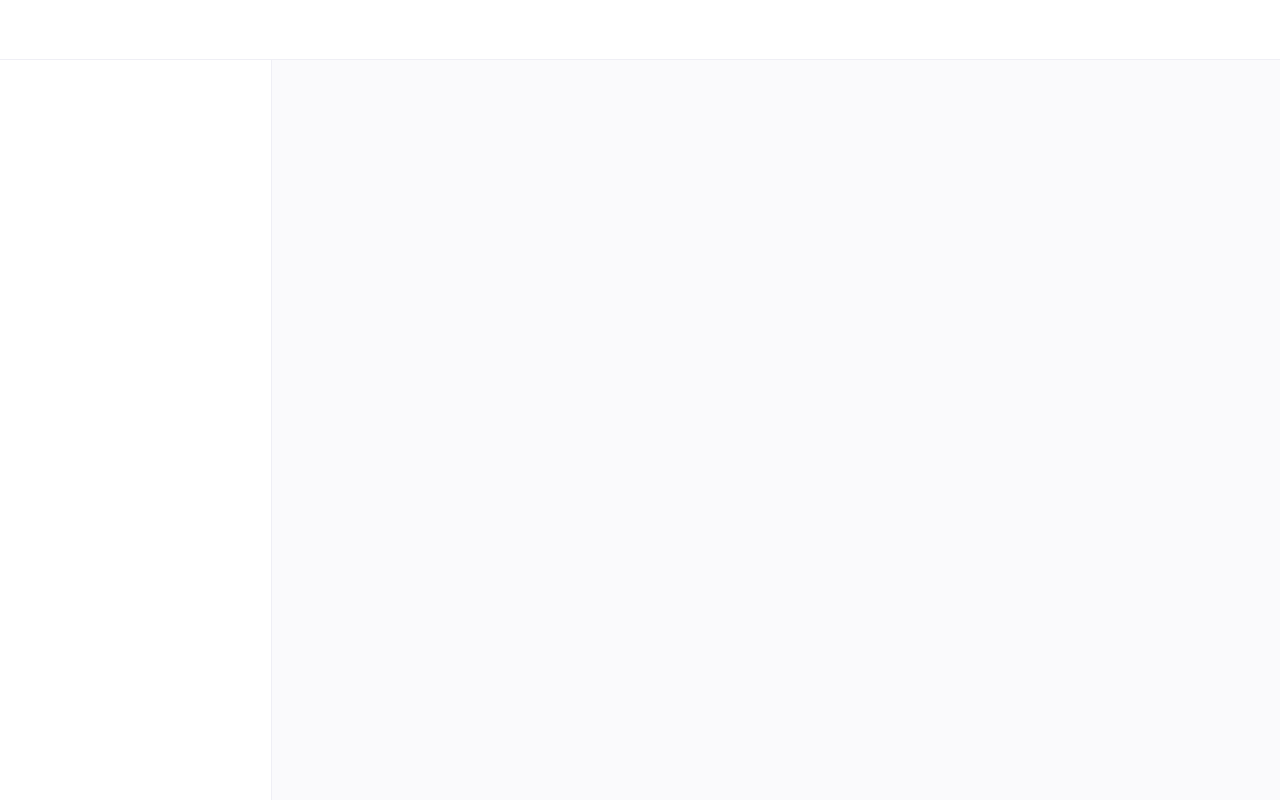
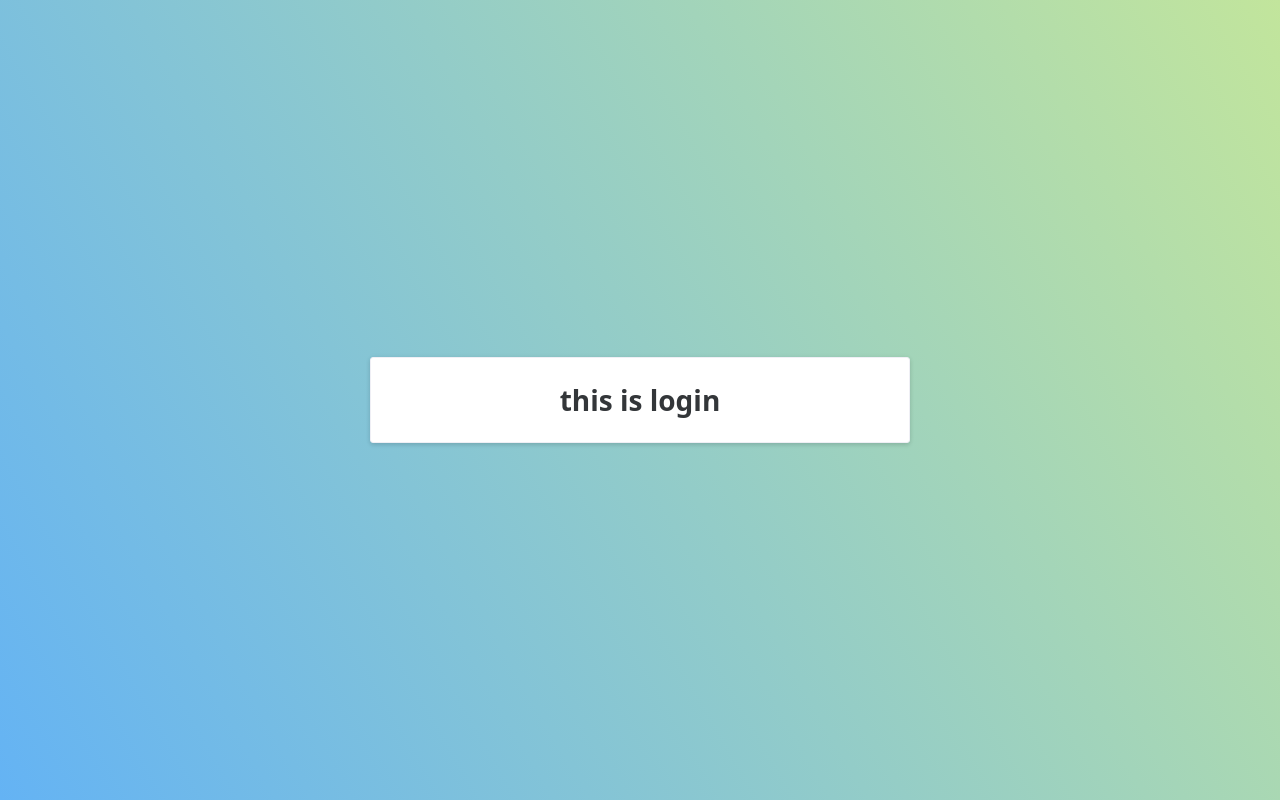
Before and after one commit to kuyaaaa/vue3-ts-admin-demo, a Vue app: page /login in a window 1280 px wide. Before the commit this address had no page. Built offline with nearby package versions, Linux system fonts and the light colour scheme.

Commit message:
👏feature:登录页面 & 全局sass变量配置

```diff
--- a/index.html
+++ b/index.html
@@ -5,6 +5,7 @@
         <link rel="icon" href="/favicon.ico" />
         <meta name="viewport" content="width=device-width, initial-scale=1.0" />
         <title>Vite App</title>
+        <link rel="stylesheet" href="./src/assets/styles/reset.css">
     </head>
     <body>
         <div id="app"></div>
--- a/src/App.vue
+++ b/src/App.vue
@@ -1,12 +1,11 @@
 <template>
     <n-message-provider>
-        <layout />
+        <router-view />
     </n-message-provider>
 </template>
 
 <script setup lang="ts">
 import { NMessageProvider } from "naive-ui";
-import Layout from "@/layout/index.vue";
 </script>
 
 <style></style>
--- /dev/null
+++ b/src/assets/styles/common.scss
@@ -0,0 +1,40 @@
+/** 通用样式 */
+
+/** ============================ 阴影&边框相关 ============================ */
+// 基础投影
+@mixin box-shadow-base {
+    box-shadow: 0 2px 4px rgba(0, 0, 0, 0.12), 0 0 6px rgba(0, 0, 0, 0.04);
+}
+
+// 浅色投影
+@mixin box-shadow-light {
+    box-shadow: 0 2px 12px 0 rgba(0, 0, 0, 0.1);
+}
+
+/** ============================ 对齐相关 ============================ */
+// flex main轴居中
+@mixin flex-center-main {
+    display: flex;
+    align-items: center;
+}
+
+// flex cross轴居中
+@mixin flex-center-cross {
+    display: flex;
+    justify-content: center;
+}
+
+// flex水平垂直居中
+@mixin flex-center-main-cross {
+    display: flex;
+    align-items: center;
+    justify-content: center;
+}
+
+// position定位水平垂直居中
+@mixin position-center-row-col {
+    position: absolute;
+    top: 50%;
+    left: 50%;
+    transform: translate(-50%, -50%);
+}
--- /dev/null
+++ b/src/assets/styles/reset.css
@@ -0,0 +1,45 @@
+/**
+* Eric Meyer's Reset CSS v2.0 (http://meyerweb.com/eric/tools/css/reset/)
+* http://cssreset.com
+*/
+html, body, div, span, applet, object, iframe,
+h1, h2, h3, h4, h5, h6, p, blockquote, pre,
+a, abbr, acronym, address, big, cite, code,
+del, dfn, em, img, ins, kbd, q, s, samp,
+small, strike, strong, sub, sup, tt, var,
+b, u, i, center,
+dl, dt, dd, ol, ul, li,
+fieldset, form, label, legend,
+table, caption, tbody, tfoot, thead, tr, th, td,
+article, aside, canvas, details, embed,
+figure, figcaption, footer, header, hgroup,
+menu, nav, output, ruby, section, summary,
+time, mark, audio, video {
+    margin: 0;
+    padding: 0;
+    border: 0;
+    vertical-align: baseline;
+}
+/* HTML5 display-role reset for older browsers */
+article, aside, details, figcaption, figure,
+footer, header, hgroup, menu, nav, section {
+    display: block;
+}
+body {
+    line-height: 1;
+}
+ol, ul {
+    list-style: none;
+}
+blockquote, q {
+    quotes: none;
+}
+blockquote:before, blockquote:after,
+q:before, q:after {
+    content: '';
+    content: none;
+}
+table {
+    border-collapse: collapse;
+    border-spacing: 0;
+}
--- a/src/router/index.ts
+++ b/src/router/index.ts
@@ -1,11 +1,17 @@
 import { createRouter, createWebHistory, RouteRecordRaw } from "vue-router";
-import Home from "@/views/home.vue";
+import Layout from "@/layout/index.vue";
+import Login from "@/views/user/login.vue";
 
 const routes: RouteRecordRaw[] = [
     {
         path: "/",
         name: "Home",
-        component: Home,
+        component: Layout,
+    },
+    {
+        path: "/login",
+        name: "Login",
+        component: Login,
     },
     {
         path: "/about",
--- /dev/null
+++ b/src/views/user/login.vue
@@ -0,0 +1,30 @@
+<template>
+    <div class="container">
+        <n-card class="card-container">
+            <h1 class="title">this is login</h1>
+        </n-card>
+    </div>
+</template>
+
+<script lang="ts" setup>
+import { NCard } from "naive-ui";
+</script>
+
+<style lang="scss" scoped>
+.container {
+    width: 100vw;
+    height: 100vh;
+    background-image: linear-gradient(60deg, #64b3f4 0%, #c2e59c 100%);
+    @include flex-center-main-cross;
+    flex-direction: column;
+}
+
+.card-container {
+    width: 540px;
+    @include box-shadow-base;
+
+    .title {
+        text-align: center;
+    }
+}
+</style>
--- a/vite.config.ts
+++ b/vite.config.ts
@@ -13,4 +13,13 @@ export default defineConfig({
             "@": path.resolve(__dirname, "src"),
         },
     },
+    css: {
+        // css预处理器
+        preprocessorOptions: {
+            scss: {
+                charset: false,
+                additionalData: '@import "./src/assets/styles/common.scss";',
+            },
+        },
+    },
 });
```
Also changed, not shown: src/assets/logo.png (deleted).
